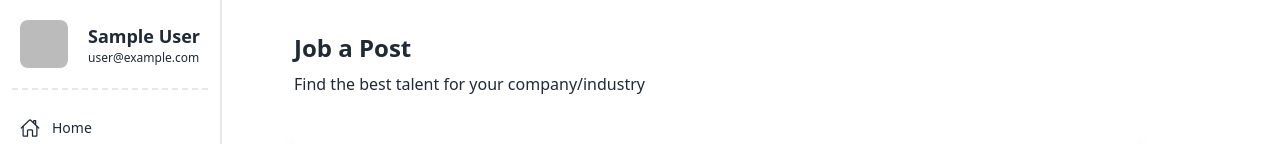
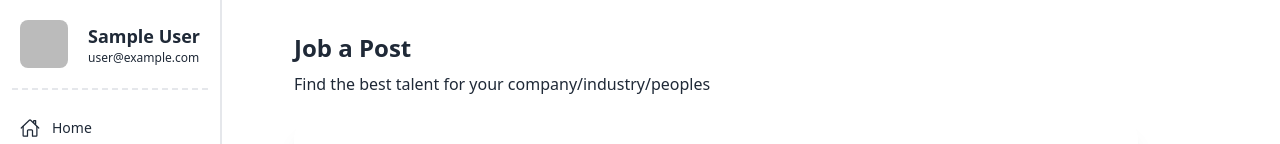
Before and after one commit to hasanalam365/find-career-client, a React (Vite) app: page /dashboard/create-job in a window 1280 px wide. Shown: the top 144 px of the page. Built offline with nearby package versions, Linux system fonts and the light colour scheme; no server answers; sample sign-in values are in the browser's storage.

Commit message:
create job post title change

```diff
--- a/src/pages/Dashboard/CreateJob.tsx
+++ b/src/pages/Dashboard/CreateJob.tsx
@@ -19,7 +19,6 @@ const JobPost = () => {
 
   const handleRegister = (event) => {
     event.preventDefault();
-    console.log("Form submitted");
   };
 
   const handleEducationChange = (event) => {
@@ -29,7 +28,6 @@ const JobPost = () => {
   const handleJobCreate = (e) => {
     const form = e.target;
     const companyName = form.companyName.value;
-    console.log(companyName);
   };
 
   return (
@@ -38,7 +36,7 @@ const JobPost = () => {
         <div className="mb-5">
           <h2 className="text-2xl font-bold mb-2">Job a Post</h2>
           <p className="md:w-3/4">
-            Find the best talent for your company/industry
+            Find the best talent for your company/industry/peoples
           </p>
         </div>
         <div className="p-6 shadow-xl rounded-3xl">
```
Also changed, not shown: src/pages/Register/Register.tsx (line endings or trailing spaces).
